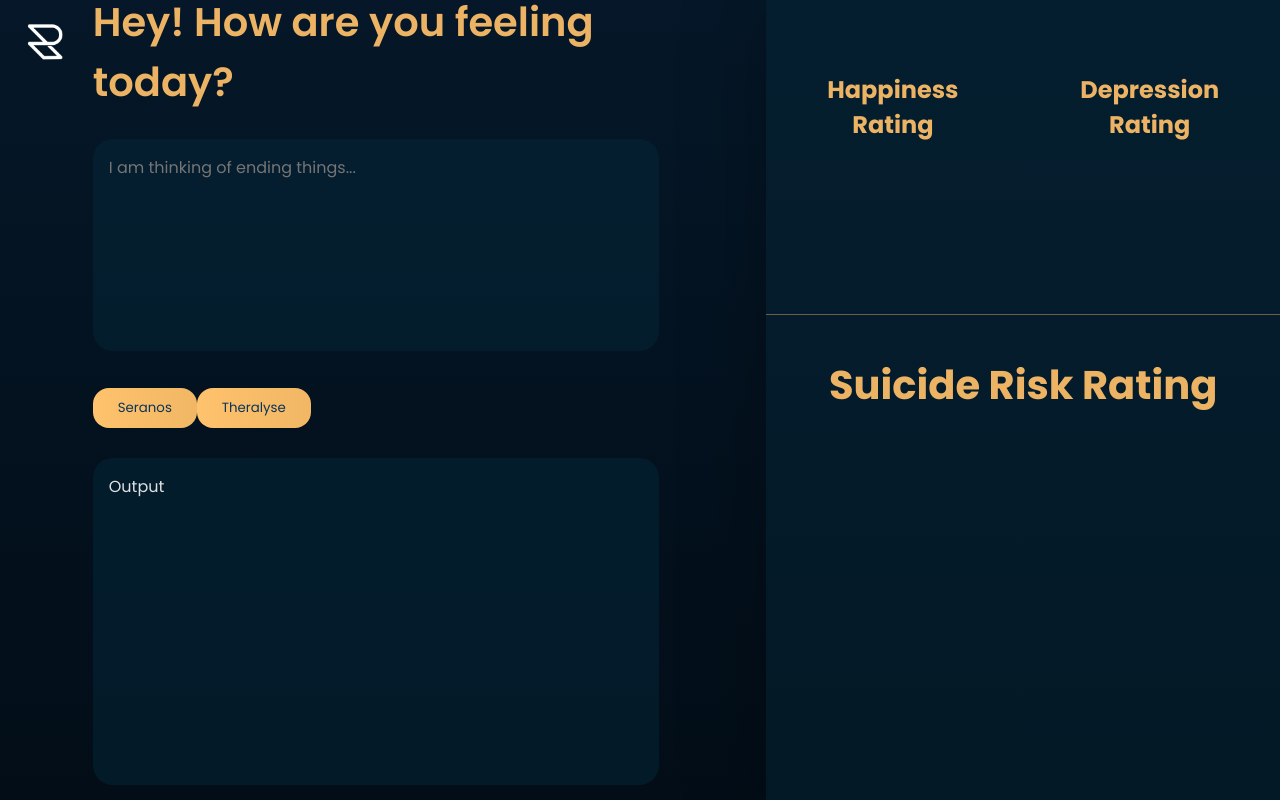
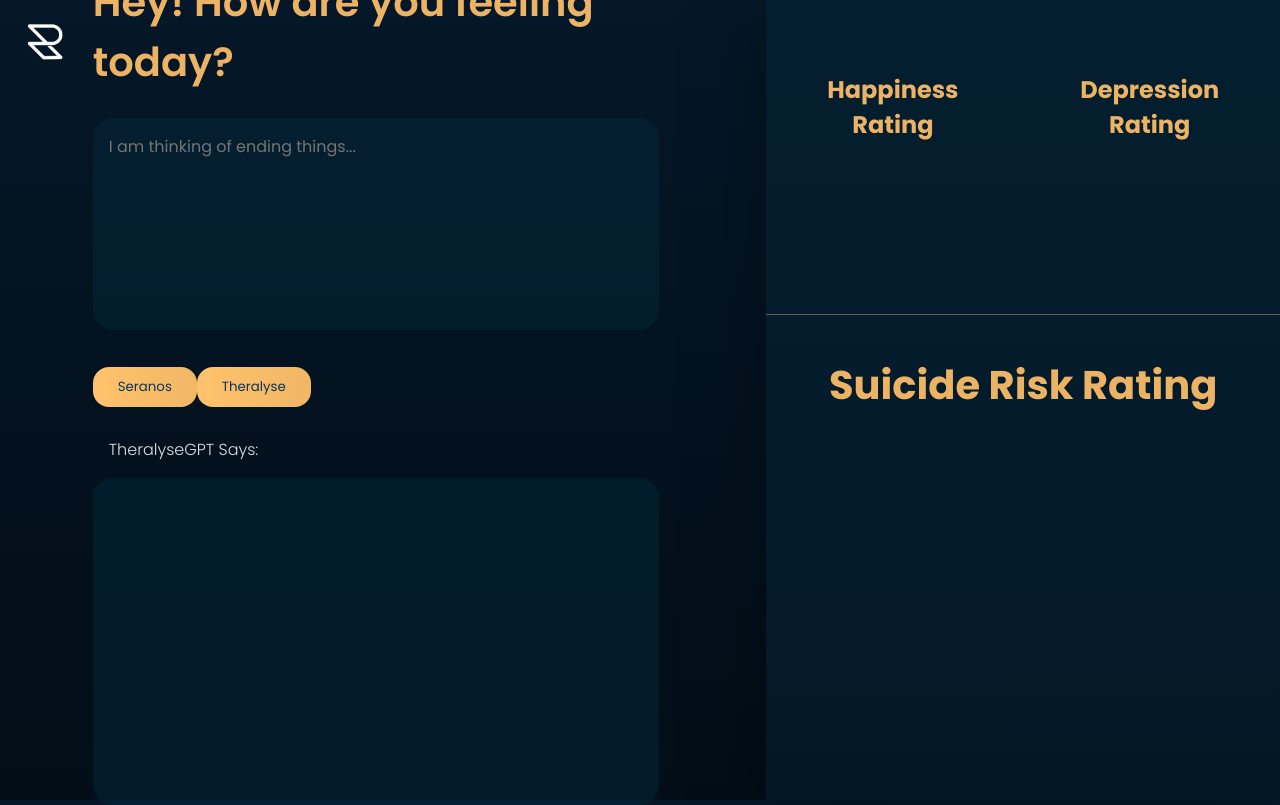
Before and after one commit to ssrikanthreddy/Resonex, a React (Vite) app in the folder frontend/: page /dashboard in a window 1280 px wide. Built offline with nearby package versions, Linux system fonts and the light colour scheme; some icons are missing.

Commit message:
dash board main part done

```diff
--- a/frontend/src/App.css
+++ b/frontend/src/App.css
@@ -246,7 +246,12 @@
   filter: drop-shadow(0px 0px 5px rgba(229, 194, 145, 0.37));
 }
 
+.gpt-title {
+  padding: 0rem 1rem 1rem;
+}
+
 .gptoutput {
+  overflow: auto;
   font-size: 1rem;
   font-family: inherit;
   font-weight: 400;
--- a/frontend/src/Dashboard.jsx
+++ b/frontend/src/Dashboard.jsx
@@ -5,7 +5,9 @@
 
 const Dashboard = () => {
 
-  const [targetPercent, setTargetPercent] = useState(50)
+  const [targetPercent, setTargetPercent] = useState(50);
+  const [happy, setHappy] = useState(50);
+  const [sad, setSad] = useState(50);
 
 
   const location = useLocation();
@@ -31,11 +33,11 @@
 
       <div className="dashboard">
         <div className="input">
-          <Inbox setTargetPercent={setTargetPercent}/>
+          <Inbox setHappy={setHappy} setSad={setSad} setTargetPercent={setTargetPercent}/>
         </div>
 
         <div className="output">
-          <Output targetPercent={targetPercent}/>
+          <Output happy={happy} sad={sad} targetPercent={targetPercent}/>
         </div>
       </div>
     </div>
--- a/frontend/src/Inbox.jsx
+++ b/frontend/src/Inbox.jsx
@@ -1,4 +1,7 @@
-const Inbox = ({setTargetPercent}) => {
+import { useState } from "react";
+
+const Inbox = ({setTargetPercent, setHappy, setSad}) => {
+    const [reply, setReply] = useState("");
   const handleSubmit = async (buttonName) => {
     const formData = new FormData(document.getElementById('myForm'));
     const userInput = formData.get('feels');
@@ -16,10 +19,17 @@
       body: JSON.stringify({ userInput }),
     });
 
-    const data = await response.json();
-    console.log(data.result);
-    setTargetPercent(parseFloat(data.result))
+    if (buttonName === 'seranos'){
+      const data = await response.json();
+      console.log(data.result);
+      setTargetPercent(parseFloat(data.result))
+    }
 
+    if (buttonName === 'theralyse'){
+      const data = await response.json();
+      console.log(data.result);
+      setReply((data.result))
+    }
   };
 
   const formSubmit = (e) => {
@@ -61,7 +71,8 @@
         </button>
       </div>
 
-      <div className="gptoutput">Output</div>
+      <div className="gpt-title">TheralyseGPT Says:</div>
+      <div className="gptoutput">{reply}</div>
     </>
   );
 };
--- a/frontend/src/Output.jsx
+++ b/frontend/src/Output.jsx
@@ -1,6 +1,6 @@
 import CircleGraph from './CircleGraph';
 
-const Output = ({targetPercent}) => {
+const Output = ({targetPercent, happy, sad}) => {
 
   return (
     <>
--- a/frontend/src/VictoryGraph.jsx
+++ b/frontend/src/VictoryGraph.jsx
@@ -13,6 +13,13 @@
     this.state = {
       percent: 25, data: this.getData(0)
     };
+  }
+
+
+  componentDidMount() {
+    this.setStateInterval = window.setInterval(() => {
+      // ... (existing code)
+    }, 2000);
   }
   getData(percent) {
     return [{ x: 1, y: percent }, { x: 2, y: 100 - percent }];
```
Also changed, not shown: 1 other file (tests, documents, lock files or other folders).
